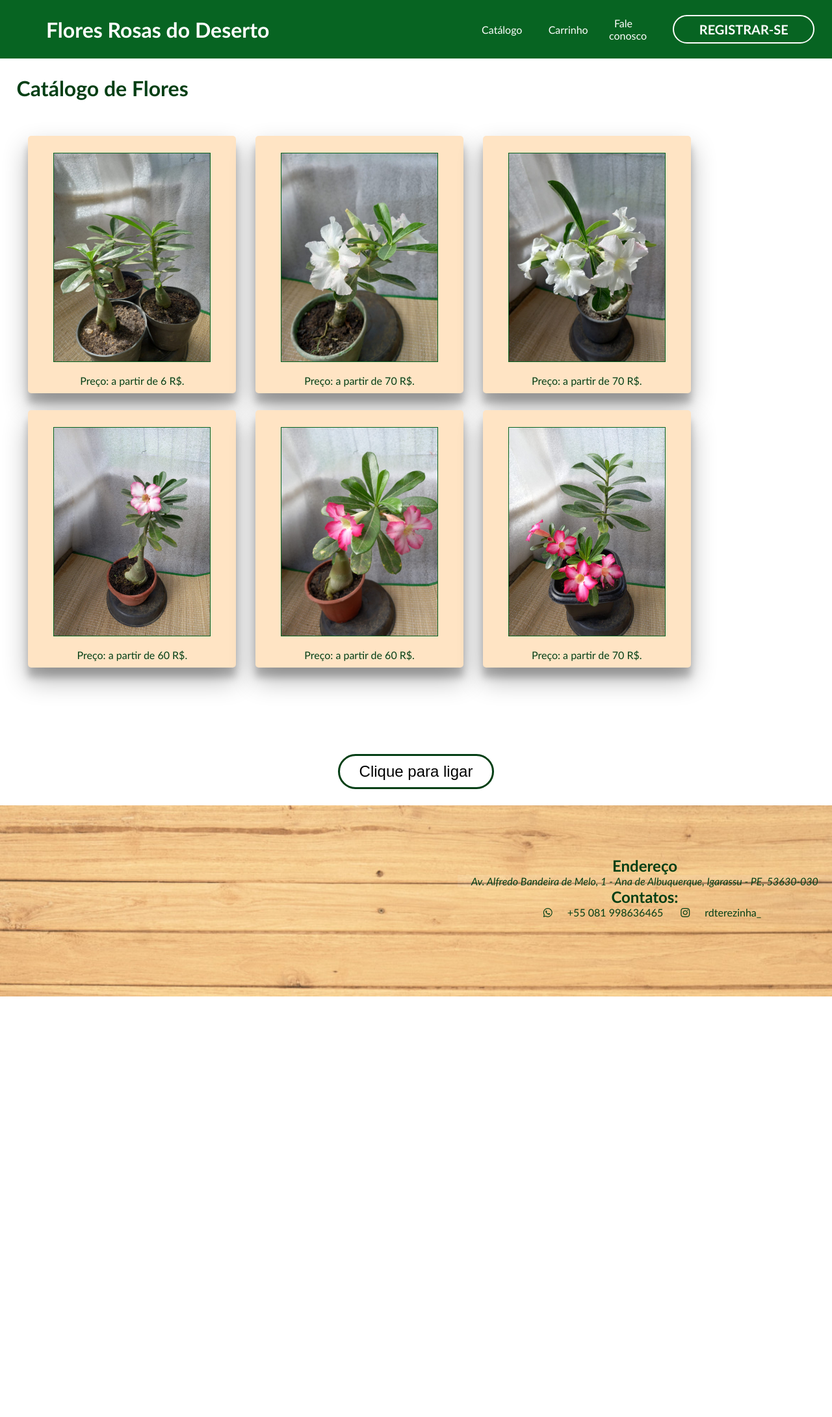
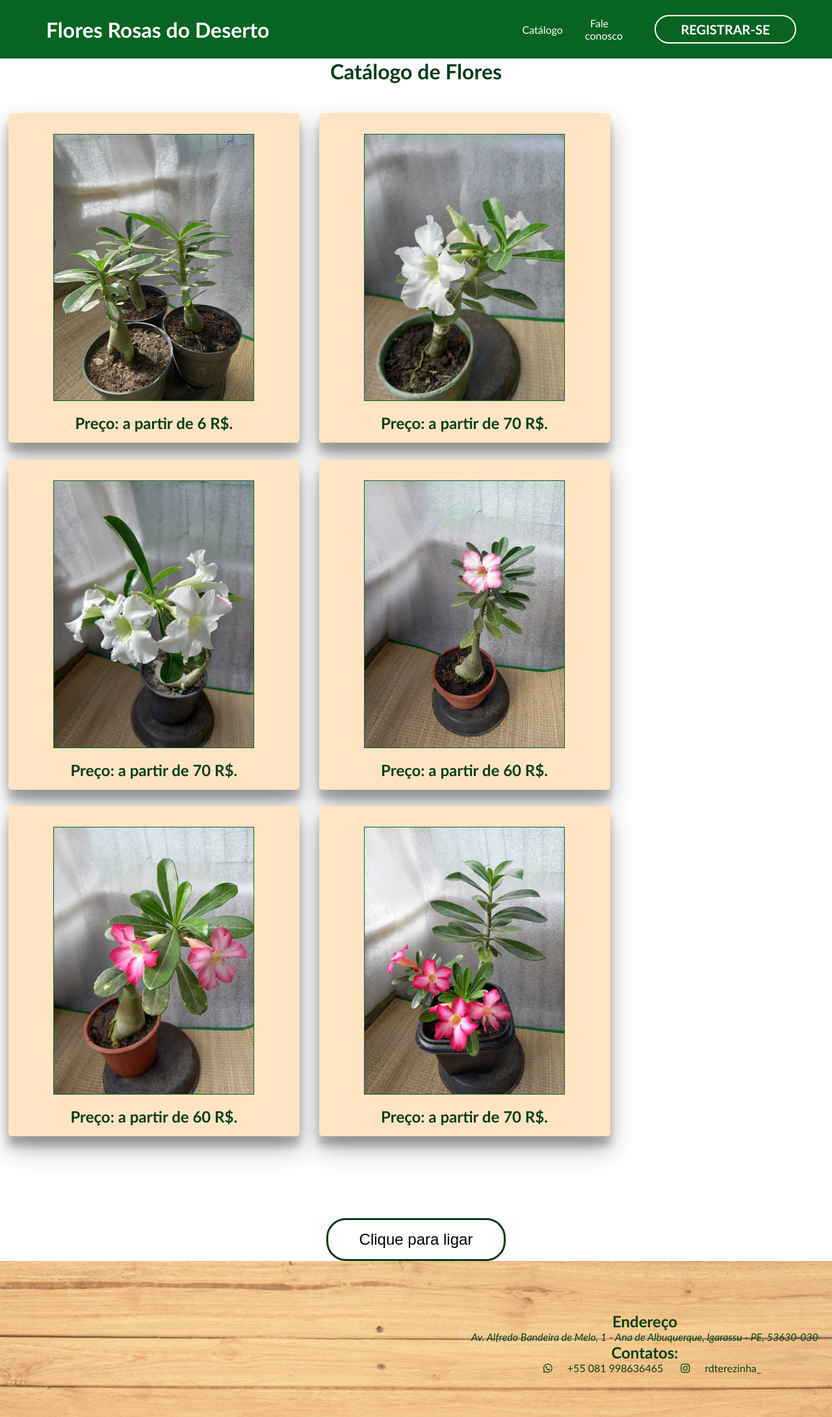
Before and after one commit to cristianoepifanio/Floricultura, a PHP site: page /catalogo.html in a window 1280 px wide; the page is wider, and only the part inside the window is pictured. Shown: the top 2180 px of that part at 65% size. Before the commit the page ends 1533 px from the top of that part, so only its background shows below. Run offline with PHP 8.4, Linux system fonts and the light colour scheme; some libraries are stand-ins or nearby versions; grey boxes are pictures that could not be loaded.

Commit message:
finalização do design.

```diff
--- a/catalogo.html
+++ b/catalogo.html
@@ -26,7 +26,7 @@
           <nav>
             <!-- <li type="none"><a href="#Sobre-nos">Sobre nós</a></li> -->
             <li type="none"><a href="#">Catálogo</a></li>
-            <li type="none" onclick="abriCarrinho()" ><a href="#Historia" >Carrinho</a></li>
+            <!-- <li type="none" onclick="abriCarrinho()" ><a href="#" >Carrinho</a></li> -->
             <li type="none"><a href="#Contatos">Fale conosco</a></li>
             <a href="register.html">
                 <div class="button"><p>REGISTRAR-SE</p></div>
@@ -40,26 +40,26 @@
         <div class="conteiner2">
             <div class="cartaz">
                 <img src="fotos/img/brotos.jpeg" alt="Brotos">
-                <p>Preço: a partir de 6 R$.</p>
+                <h2>Preço: a partir de 6 R$.</h3>
             </div>
             <div class="cartaz">
                 <img src="fotos/img/rosa branca.jpeg" alt="Rosa Branca">
-                <p>Preço: a partir de 70 R$.</p>
+                <h2>Preço: a partir de 70 R$.</h3>
             </div>
             <div class="cartaz"><img src="fotos/img/rosa branca media.jpeg" alt="Rosa Branca (Enxerto)">
-                <p>Preço: a partir de 70 R$.</p>
+                <h2>Preço: a partir de 70 R$.</h3>
             </div>
             <div class="cartaz">
                 <img src="fotos/img/rosa única.jpeg" alt="Rosa Única">
-                <p>Preço: a partir de 60 R$.</p>
+                <h2>Preço: a partir de 60 R$.</h3>
             </div>
             <div class="cartaz">
                 <img src="fotos/img/rosa de duas.jpeg" alt="Rosa de Duas">
-                <p>Preço: a partir de 60 R$.</p>
+                <h2>Preço: a partir de 60 R$.</h3>
             </div>
             <div class="cartaz">
                 <img src="fotos/img/rosa cheia.jpeg" alt="Rosa Cheia">
-                <p>Preço: a partir de 70 R$.</p>
+                <h2>Preço: a partir de 70 R$.</h3>
             </div>
         </div>
         <a href="tel:++55081998636465" class="reserva"><button>Clique para ligar</button></a>
--- a/index.html
+++ b/index.html
@@ -33,7 +33,7 @@
       <nav>
         <!-- <li type="none"><a href="#Sobre-nos">Sobre nós</a></li> -->
         <li type="none"><a href="#Catalogo">Catálogo</a></li>
-        <li type="none"><a href="#Historia">Carrinho</a></li>
+        <!-- <li type="none"><a href="#">Carrinho</a></li> -->
         <li type="none"><a href="#Contatos">Fale conosco</a></li>
        <a href="register.html">
          <div class="button"><p>REGISTRAR-SE</p></div>
@@ -46,8 +46,8 @@
       <!-- <input type="text" placeholder="NOME"> -->
       <input type="text" placeholder="EMAIL">
       <input type="password" placeholder="SENHA">
-      <a href="#">Esqueceu a senha?</a>
-      <button class="button">ENTRAR</button>
+      <!-- <a href="#">Esqueceu a senha?</a> -->
+      <button><p>ENTRAR</p></button>
     </div>
   </div>
   <!-- <div class="bloco">
--- a/style/main.css
+++ b/style/main.css
@@ -1,6 +1,6 @@
 /* Geral */
 *{
-    margin: 0%;
+    margin: 0;
 }
 
 /* corpo */
@@ -11,6 +11,7 @@ body{
     font-family: 'Gill Sans', 'Gill Sans MT', Calibri, 'Trebuchet MS', sans-serif;
     margin-top: 0;
     margin: auto;
+    width: 100vw;
 
 }
 /* ----------------------------------------------
@@ -25,7 +26,7 @@ header{
     overflow: hidden;
     z-index: 10;
     padding: 0 3rem;
-    max-width: 1280px;
+    width: 100vw;
 }
 .conteiner{
     margin: auto;
@@ -128,10 +129,13 @@ header a:hover {
 
 }
 input{
-    width: 200px;
-    padding: 0.5rem 2rem;
+    width: 35vw;
+    text-align: center;
+    padding: 1rem 2rem;
     margin-bottom: 3rem;
     border-radius: 10px;
+    font-weight: 800;
+    font-size: 18px;
 }
 
 /* ----------------------------------------------------
@@ -178,24 +182,26 @@ espaços em BRANCO que possuem os textos.
 }
 .bloco2{
     background-color: rgb(255, 255, 255);
-    padding: 2%;
+    padding: 2rem auto;
     justify-content: center;
     color: #043f15;
     margin: 0 auto;
+    width: 100vw;
 
 }
-.bloco2 h1{
+.bloco2 > h1{
     margin-top: inherit;
+    text-align: center;
 }
 .conteiner2 {
-    margin:3% auto;
-    width: 100%;
+    margin:2rem auto;
+    width: 100vw;
     display: inline-block;
     justify-content: center;
     align-items: center;
     background-color: #fff;
     color: #043f15;
-    padding: 5px;
+    padding: 5px auto;
 }
 .perfil{
     display: flex;
@@ -205,15 +211,15 @@ espaços em BRANCO que possuem os textos.
 /* ----------------------------------------------------
       Cartazes dos catálogos de plantas
 --------------------------------------------------- */
-div .cartaz {
+.cartaz {
     background-color: bisque;
     box-shadow: rgba(0, 0, 0, 0.3) 0px 19px 38px, rgba(0, 0, 0, 0.22) 0px 15px 12px;
     border-radius: 5px;
-    padding: 10px;
+    padding: 1rem 2rem;
     display: inline-block;
     text-align: center;
-    width: 90%;
-    max-width: 300px;
+    width: 30vw;
+    min-width: 200px;
     align-items: center;
     margin: 1vw;
 }
@@ -249,7 +255,7 @@ button {
     border: 3px solid #043f15;
     background-color: #fff;
     border-radius: 30px;
-    padding: 1% 3%;
+    padding: 1rem 3rem;
     transition: 0.3s;
     font-size: x-large;
     display: block;
@@ -346,4 +352,5 @@ address {
 }
 html{
     scroll-behavior: smooth;
+    width: 100vw;
 }
```
Also changed, not shown: register.html (+4 -5 lines).
